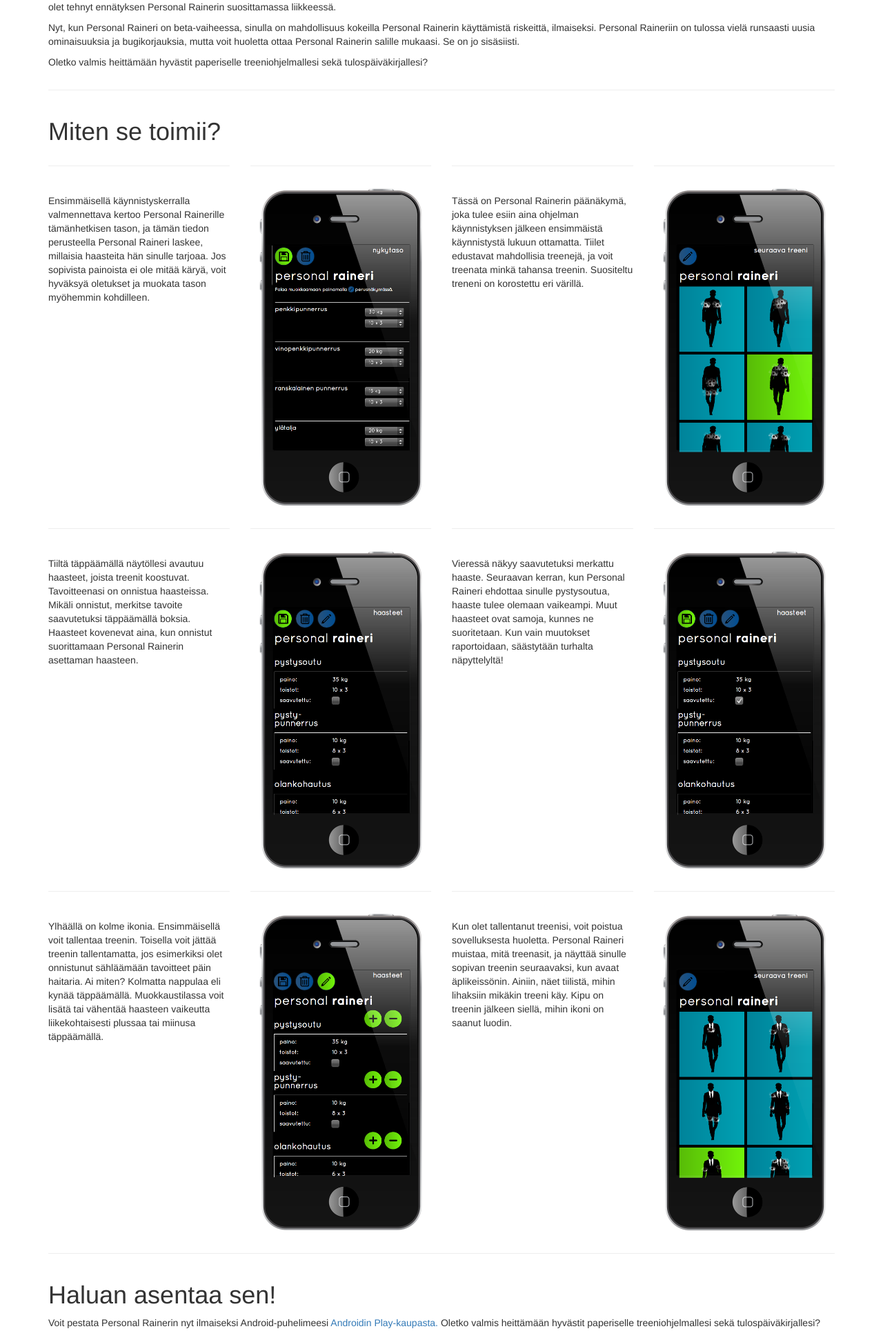
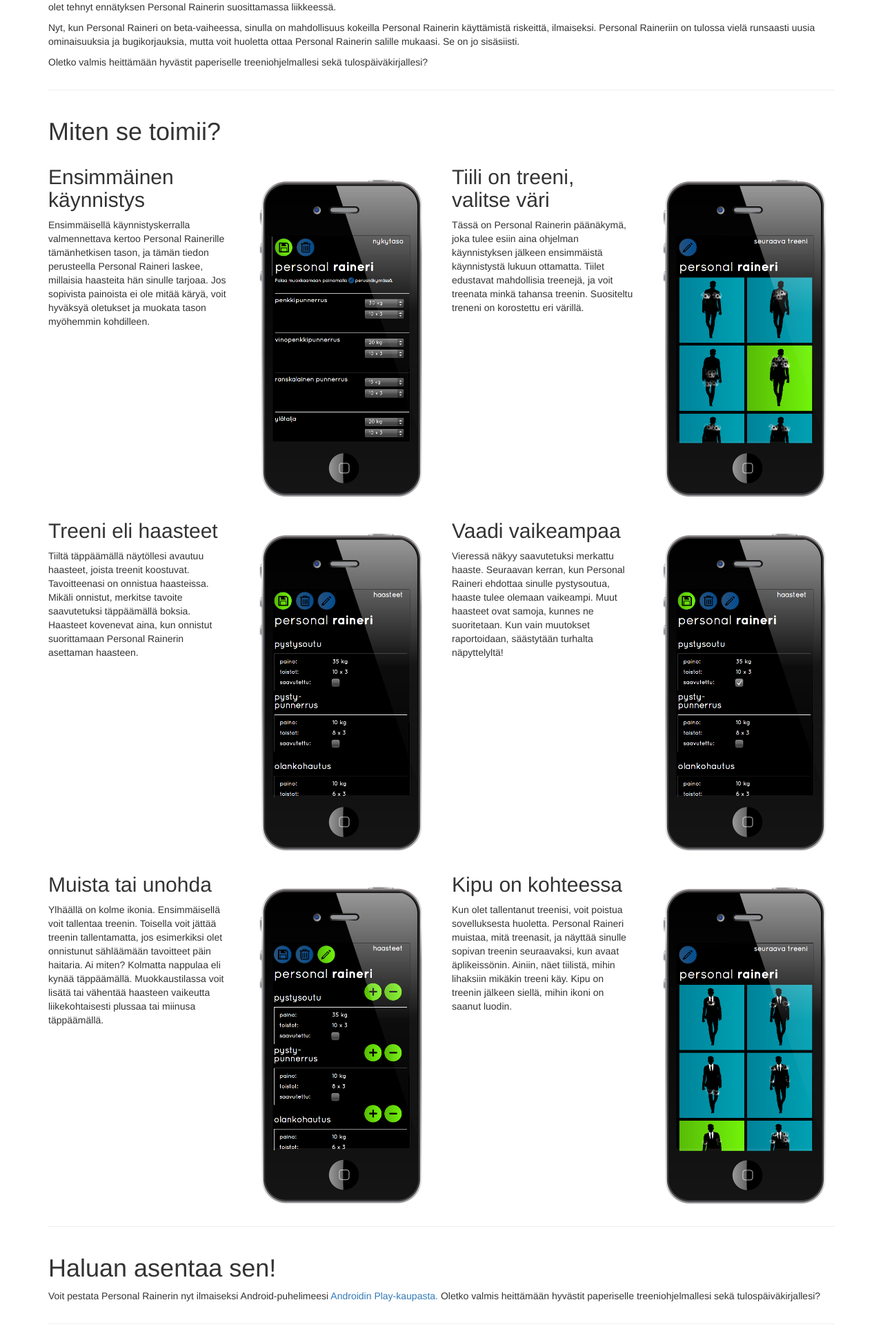
Before and after one commit to erkkimon/site-personalraineri.fi, a PHP site: page / in a window 1280 px wide. Shown: the part 940-2870 px from the top of the page at 69% size. After the commit the page ends 2827 px from the top, so only its background shows below. Run offline with PHP 8.4, Linux system fonts and the light colour scheme; some libraries are stand-ins or nearby versions.

Commit message:
New headers to usage section + padding to images of the usage section.

```diff
--- a/index.html
+++ b/index.html
@@ -100,70 +100,64 @@
         <h1 name="usage">Miten se toimii?</h2>
         <div class="row">
           <div class="col-sm-3 col-xs-12">
-            <hr />
-            <p><br />Ensimmäisellä käynnistyskerralla valmennettava kertoo Personal Rainerille tämänhetkisen tason, ja tämän tiedon
+            <h2>Ensimmäinen käynnistys</h2>
+            <p>Ensimmäisellä käynnistyskerralla valmennettava kertoo Personal Rainerille tämänhetkisen tason, ja tämän tiedon
             perusteella Personal Raineri laskee, millaisia haasteita hän sinulle tarjoaa.
             Jos sopivista painoista ei ole mitää käryä, voit hyväksyä oletukset ja muokata tason myöhemmin kohdilleen.</p>
           </div>
           <div class="col-sm-3 col-xs-12">
-            <hr />
-            <img src="img/tutor-workout-bulkedit.png" class="img-responsive" alt="Responsive image" />
+            <img src="img/tutor-workout-bulkedit.png" class="img-responsive tutor-img" alt="Responsive image" />
           </div>
           <div class="col-sm-3 col-xs-12">
-            <hr />
-            <p><br />Tässä on Personal Rainerin päänäkymä, joka tulee esiin aina ohjelman käynnistyksen jälkeen ensimmäistä
+            <h2>Tiili on treeni, valitse väri</h2>
+            <p>Tässä on Personal Rainerin päänäkymä, joka tulee esiin aina ohjelman käynnistyksen jälkeen ensimmäistä
             käynnistystä lukuun ottamatta. Tiilet edustavat mahdollisia treenejä, ja voit treenata minkä tahansa treenin.
             Suositeltu treneni on korostettu eri värillä.</p>
           </div>
           <div class="col-sm-3 col-xs-12">
-            <hr />
-            <img src="img/tutor-main-view-1.png" class="img-responsive" alt="Responsive image" />
+            <img src="img/tutor-main-view-1.png" class="img-responsive tutor-img" alt="Responsive image" />
           </div>
         </div>
         <div class="row">
           <div class="col-sm-3 col-xs-12">
-            <hr />
-            <p><br />Tiiltä täppäämällä näytöllesi avautuu haasteet, joista treenit koostuvat.
+            <h2>Treeni eli haasteet</h2>
+            <p>Tiiltä täppäämällä näytöllesi avautuu haasteet, joista treenit koostuvat.
             Tavoitteenasi on onnistua haasteissa. Mikäli onnistut, merkitse tavoite saavutetuksi täppäämällä boksia.
             Haasteet kovenevat aina, kun onnistut suorittamaan Personal Rainerin asettaman haasteen.</p>
           </div>
           <div class="col-sm-3 col-xs-12">
-            <hr />
-            <img src="img/tutor-workout-unreached.png" class="img-responsive" alt="Responsive image" />
+            <img src="img/tutor-workout-unreached.png" class="img-responsive tutor-img" alt="Responsive image" />
           </div>
           <div class="col-sm-3 col-xs-12">
-            <hr />
-            <p><br />Vieressä näkyy saavutetuksi merkattu haaste. Seuraavan kerran, kun Personal Raineri
+            <h2>Vaadi vaikeampaa</h2>
+            <p>Vieressä näkyy saavutetuksi merkattu haaste. Seuraavan kerran, kun Personal Raineri
             ehdottaa sinulle pystysoutua, haaste tulee olemaan vaikeampi. Muut haasteet ovat samoja,
             kunnes ne suoritetaan. Kun vain muutokset raportoidaan, säästytään turhalta näpyttelyltä!</p>
           </div>
           <div class="col-sm-3 col-xs-12">
-            <hr />
-            <img src="img/tutor-workout-reached.png" class="img-responsive" alt="Responsive image" />
+            <img src="img/tutor-workout-reached.png" class="img-responsive tutor-img" alt="Responsive image" />
           </div>
         </div>
         <div class="row">
           <div class="col-sm-3 col-xs-12">
-            <hr />
-            <p><br />Ylhäällä on kolme ikonia. Ensimmäisellä voit tallentaa treenin. Toisella voit jättää treenin
+            <h2>Muista tai unohda</h2>
+            <p>Ylhäällä on kolme ikonia. Ensimmäisellä voit tallentaa treenin. Toisella voit jättää treenin
             tallentamatta, jos esimerkiksi olet onnistunut sähläämään tavoitteet päin haitaria. Ai miten?
             Kolmatta nappulaa eli kynää täppäämällä. Muokkaustilassa voit lisätä tai vähentää haasteen
             vaikeutta liikekohtaisesti plussaa tai miinusa täppäämällä.</p>
           </div>
           <div class="col-sm-3 col-xs-12">
-            <hr />
-            <img src="img/tutor-workout-edit.png" class="img-responsive" alt="Responsive image" />
+            <img src="img/tutor-workout-edit.png" class="img-responsive tutor-img" alt="Responsive image" />
           </div>
           <div class="col-sm-3 col-xs-12">
-            <hr />
-            <p><br />Kun olet tallentanut treenisi, voit poistua sovelluksesta huoletta. Personal Raineri
+            <h2>Kipu on kohteessa</h2>
+            <p>Kun olet tallentanut treenisi, voit poistua sovelluksesta huoletta. Personal Raineri
             muistaa, mitä treenasit, ja näyttää sinulle sopivan treenin seuraavaksi, kun avaat
             äplikeissönin. Ainiin, näet tiilistä, mihin lihaksiin mikäkin treeni käy.
             Kipu on treenin jälkeen siellä, mihin ikoni on saanut luodin.</p>
           </div>
           <div class="col-sm-3 col-xs-12">
-            <hr />
-            <img src="img/tutor-main-view-2.png" class="img-responsive" alt="Responsive image" />
+            <img src="img/tutor-main-view-2.png" class="img-responsive tutor-img" alt="Responsive image" />
           </div>
         </div>
         <hr />
--- a/style.css
+++ b/style.css
@@ -102,6 +102,11 @@
 	filter: progid:DXImageTransform.Microsoft.Shadow(Strength=4, Direction=180, Color='#000000');
 }
 
+.tutor-img
+{
+  padding-top: 2em;
+}
+
 @media (min-width: 0)
 {
   .navbar-toggle
@@ -114,7 +119,7 @@
   }
 }
 
-@media (min-width: 1000px)
+@media (min-width: 992px)
 {
   body
   {
@@ -139,11 +144,18 @@
   }
 }
 
-@media (max-width: 600px)
+@media (max-width: 768px)
 {
   #home
   {
     height: 50px;
     background: #FFF;
   }
+
+  .tutor-img
+  {
+    padding-top: 0em;
+    padding-bottom: 12px;
+  }
+
 }
```
Also changed, not shown: 1 other file.
